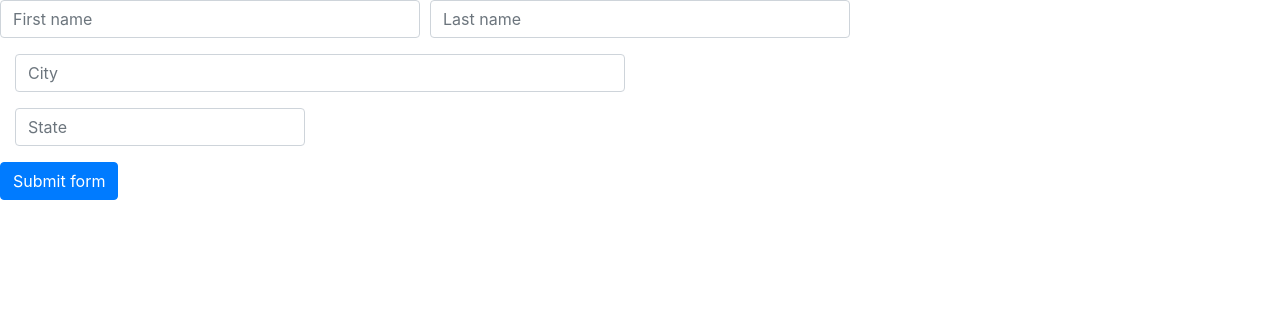
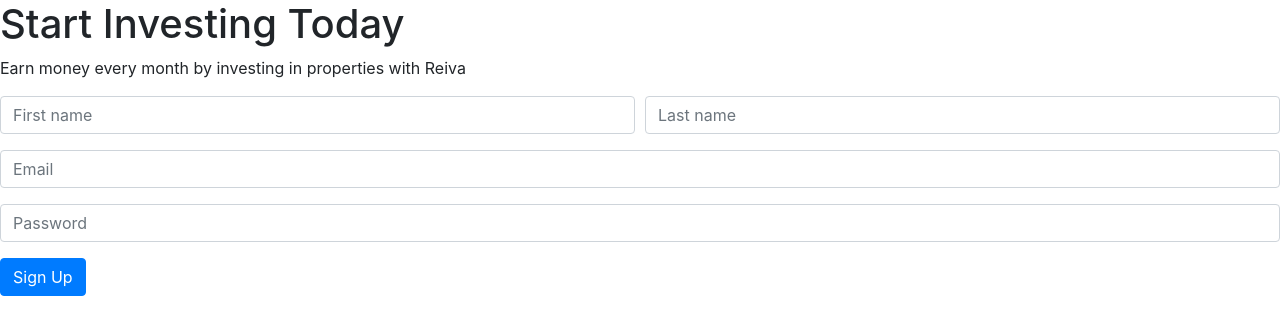
Before and after one commit to zackjmccann/portfolio_zackjmccann, a React (Create React App) app in the folder client/: page / in a window 1280 px wide. Shown: the top 334 px of the page. Built offline with nearby package versions, Linux system fonts and the light colour scheme.

Commit message:
functional comp and hooks

```diff
--- a/client/src/App.js
+++ b/client/src/App.js
@@ -1,60 +1,158 @@
 import React, { useState } from 'react';
-// import { BrowserRouter as Router, Route, Link } from "react-router-dom";
+
 import "bootstrap/dist/css/bootstrap.min.css";
 
 import Col from 'react-bootstrap/Col';
 import Form from 'react-bootstrap/Form';
-import InputGroup from 'react-bootstrap/InputGroup'
 import Button from 'react-bootstrap/Button';
 
-export default function SignupForm() {
+export default function SignUpForm() {
   const [validated, setValidated] = useState(false);
+
+  const [firstName, setFirstName] = useState("");
+  const [lastName, setLastName] = useState("");
+  const [email, setEmail] = useState("");
+  const [password, setPassword] = useState("");
 
   const handleSubmit = (event) => {
     const form = event.currentTarget;
     if (form.checkValidity() === false) {
+      console.log('Reached code 1');
       event.preventDefault();
       event.stopPropagation();
     }
+    setValidated(true);
 
-    setValidated(true);
+    if (form.checkValidity() === true) {
+      console.log('Reached code 2');
+      event.preventDefault();
+      console.log(`Submitting First Name: ${firstName}`);
+      console.log(`Submitting Last Name: ${lastName}`);
+      console.log(`Submitting Email: ${email}`);
+      console.log(`Submitting Password ${password}`);
+    }
   };
 
   return (
     <Form noValidate validated={validated} onSubmit={handleSubmit}>
+      <h1>Start Investing Today</h1>
+      <p>Earn money every month by investing in properties with Reiva</p>
       <Form.Row>
-        <Form.Group as={Col} md="4" controlId="validationCustom01">
+        <Form.Group as={Col} controlId="firstNameValidation">
             <Form.Control
                 required
                 type="text"
+                className="first-name"
                 placeholder="First name"
+                value={firstName}
+                onChange={e => setFirstName(e.target.value)}
             />
-          <Form.Control.Feedback>Looks good!</Form.Control.Feedback>
+            <Form.Control.Feedback type="invalid">please enter your first name </Form.Control.Feedback>
         </Form.Group>
-        <Form.Group as={Col} md="4" controlId="validationCustom02">
+        <Form.Group as={Col} controlId="lastNameValidation">
             <Form.Control
                 required
                 type="text"
                 placeholder="Last name"
+                value={lastName}
+                onChange={e => setLastName(e.target.value)}
             />
-          <Form.Control.Feedback>Looks good!</Form.Control.Feedback>
+            <Form.Control.Feedback type="invalid">please enter your last name </Form.Control.Feedback>
         </Form.Group>
       </Form.Row>
-        <Form.Group as={Col} md="6" controlId="validationCustom03">
-          <Form.Control type="text" placeholder="City" required />
-          <Form.Control.Feedback type="invalid">
-            Please provide a valid city.
-          </Form.Control.Feedback>
+      <Form.Row>
+        <Form.Group as={Col} controlId="emailValidation">
+            <Form.Control
+                required
+                type="email"
+                placeholder="Email"
+                value={email}
+                onChange={e => setEmail(e.target.value)}
+            />
+            <Form.Control.Feedback type="invalid">please enter a valid email address</Form.Control.Feedback>
         </Form.Group>
-        <Form.Group as={Col} md="3" controlId="validationCustom04">
-          <Form.Control type="text" placeholder="State" required />
-          <Form.Control.Feedback type="invalid">
-            Please provide a valid state.
-          </Form.Control.Feedback>
+      </Form.Row>
+      <Form.Row>
+        <Form.Group as={Col} controlId="passwordValidation">
+            <Form.Control
+                required
+                type="password"
+                placeholder="Password"
+                value={password}
+                onChange={e => setPassword(e.target.value)}
+            />
+            <Form.Control.Feedback type="invalid">please enter a password</Form.Control.Feedback>
         </Form.Group>
-      <Button type="submit">Submit form</Button>
+      </Form.Row>
+      <Button type="submit">Sign Up</Button>
     </Form>
-  )
+  );
+}
+
+
+
+
+
+
+
+
+
+
+
+
+
+
+
+/// ===================================================== ///
+// export default function SignupForm() {
+//   const [validated, setValidated] = useState(false);
+
+//   const handleSubmit = (event) => {
+//     const form = event.currentTarget;
+//     if (form.checkValidity() === false) {
+//       event.preventDefault();
+//       event.stopPropagation();
+//     }
+
+//     setValidated(true);
+//   };
+
+//   return (
+//     <Form noValidate validated={validated} onSubmit={handleSubmit}>
+//       <Form.Row>
+//         <Form.Group as={Col} md="4" controlId="validationCustom01">
+//           <Form.Control
+//             required
+//             type="text"
+//             placeholder="First name"
+//           />
+//           <Form.Control.Feedback>Looks good!</Form.Control.Feedback>
+//         </Form.Group>
+//         <Form.Group as={Col} md="4" controlId="validationCustom02">
+//           <Form.Control
+//             required
+//             type="text"
+//             placeholder="Last name"
+//           />
+//           <Form.Control.Feedback>Looks good!</Form.Control.Feedback>
+//         </Form.Group>
+//       </Form.Row>
+//         <Form.Group as={Col} md="6" controlId="validationCustom03">
+//           <Form.Control type="text" placeholder="City" required />
+//           <Form.Control.Feedback type="invalid">
+//             Please provide a valid city.
+//           </Form.Control.Feedback>
+//         </Form.Group>
+//         <Form.Group as={Col} md="3" controlId="validationCustom04">
+//           <Form.Control type="text" placeholder="State" required />
+//           <Form.Control.Feedback type="invalid">
+//             Please provide a valid state.
+//           </Form.Control.Feedback>
+//         </Form.Group>
+//       <Button type="submit">Submit form</Button>
+//     </Form>
+//   )
+/// ===================================================== ///
 
   // return (
   //   <Form noValidate validated={validated} onSubmit={handleSubmit}>
@@ -129,7 +227,7 @@
   //     <Button type="submit">Submit form</Button>
   //   </Form>
   // );
-}
+// }
 // import React, { useState } from 'react';
 // import { BrowserRouter as Router, Route, Link } from "react-router-dom";
 
```
Also changed, not shown: client/src/components/AppLinks/login.component.js (added, +24 -0 lines). Lines whose indentation alone changed are shown as unchanged.
